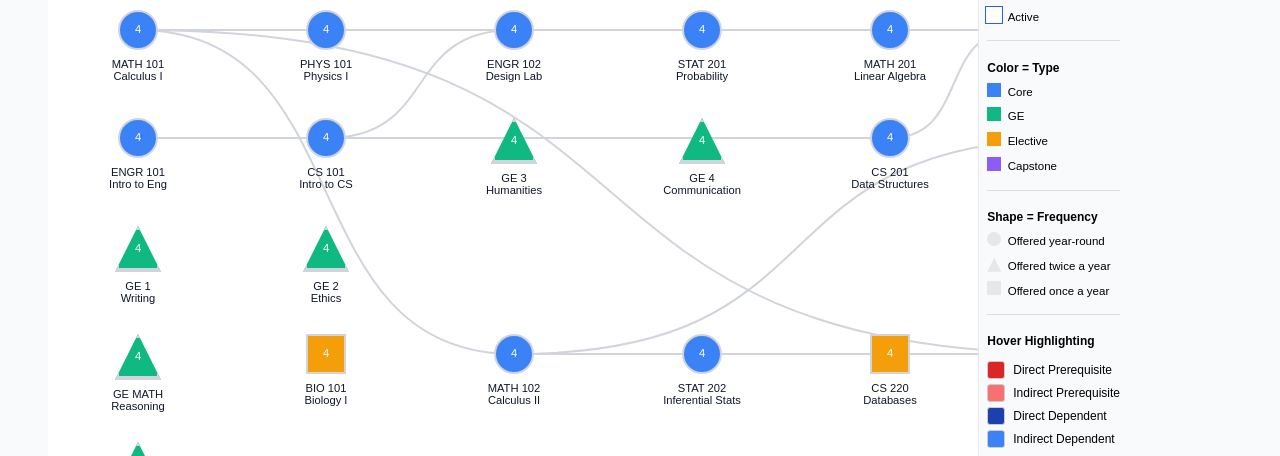
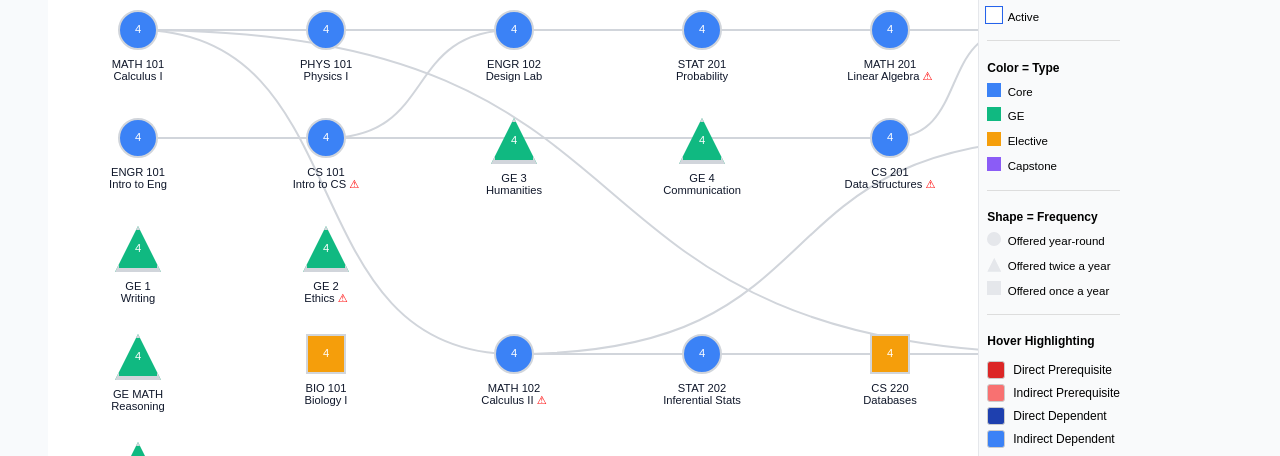
Before and after one commit to xhpmoonx/chart-vip-vue, a Vue app: page / in a window 1280 px wide. Shown: the part 178-634 px from the top of the page. Built offline with nearby package versions, Linux system fonts and the light colour scheme.

Commit message:
adding ⚠ to courses with long waitlist

```diff
--- a/src/components/CourseNode.vue
+++ b/src/components/CourseNode.vue
@@ -38,9 +38,18 @@ const props = defineProps({
   dimmed: Boolean,
 });
 
-const formattedLabel = computed(() =>
-  props.course.label.replace(/\\n/g, '<br>')
-);
+
+const formattedLabel = computed(() => {
+  const course = props.course;
+  const baseLabel = course.label.replace(/\n/g, '<br>');
+  const waitingList = Number(course["waiting list"] || 0);
+  if (waitingList > 20) {
+    return baseLabel + '<span style="color:red;"> ⚠</span>';
+  }
+  return baseLabel;
+});
+
+
 
 const shapeClass = computed(() => {
   const freq = props.course.frequency;
--- a/src/components/CurriculumGraph.vue
+++ b/src/components/CurriculumGraph.vue
@@ -45,7 +45,7 @@
           @leave="clearHover"
         />
           <div v-if="selectedCourse?.id === course.id" class="popup-below">
-            <h4>{{ course.label }}</h4>
+            <h4>{{ course.label }} <span v-if="course['waiting list'] > 20">⚠</span></h4>
             <p><strong>Units:</strong> {{ course.units }}</p>
             <p><strong>Type:</strong> {{ course.type }}</p>
             <p><strong>Frequency:</strong> {{ course.frequency }}</p>
```
